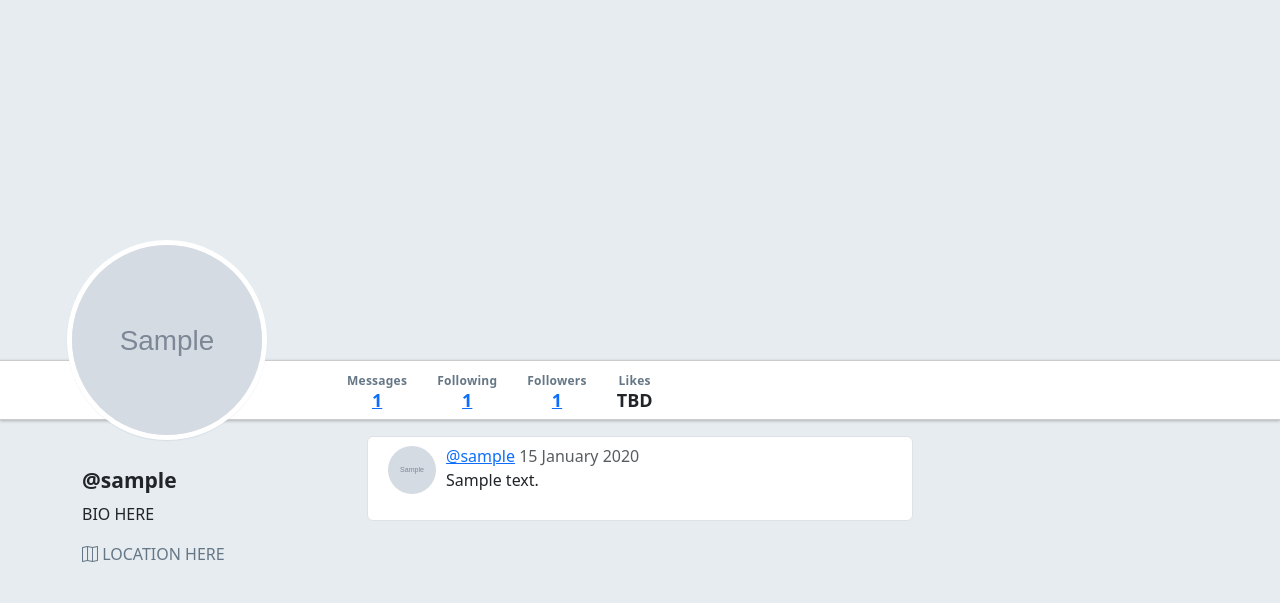
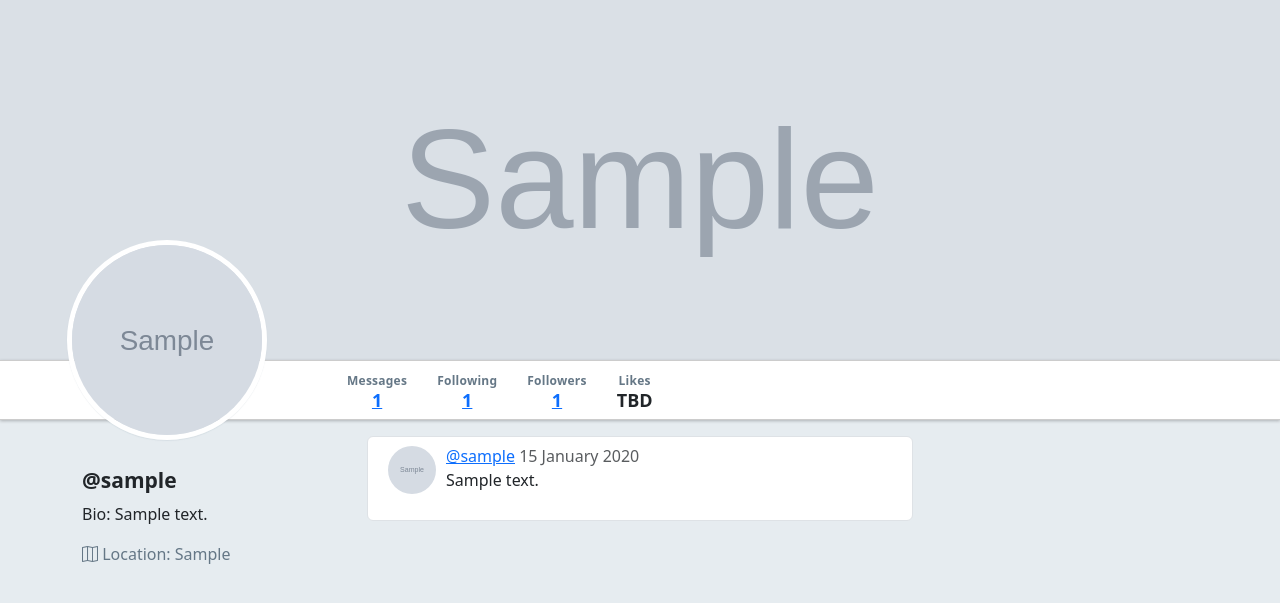
Before and after one commit to veronicani/warbler, a Flask app: template templates/users/show.html in a window 1280 px wide. Shown: the part 46-649 px from the top of the page. Run offline with Flask 3, Linux system fonts and the light colour scheme; the template is opened without the code that fills it: values that come from a table or form of the project are taken from there, others are empty; tables that the repository leaves empty hold one stand-in row (values such as "Sample post"); grey boxes marked "Sample" are stand-in pictures.

Commit message:
added user header image, bio, and location

```diff
--- a/templates/users/detail.html
+++ b/templates/users/detail.html
@@ -2,9 +2,12 @@
 
 {% block content %}
 
-<div id="warbler-hero"
-     class="full-width">
-</div>
+<img class="full-width"
+     src="{{ user.header_image_url }}"
+     alt="Image for header image"
+     id="warbler-hero">
+
+
 <img src="{{ user.image_url }}"
      alt="Image for {{ user.username }}"
      id="profile-avatar">
@@ -83,10 +86,10 @@
 <div class="row">
   <div class="col-sm-3">
     <h4 id="sidebar-username">@{{ user.username }}</h4>
-    <p>BIO HERE</p>
+    <p>Bio: {{ user.bio }}</p>
     <p class="user-location">
       <span class="bi bi-map"></span>
-      LOCATION HERE
+      Location: {{ user.location }}
     </p>
   </div>
 
```
